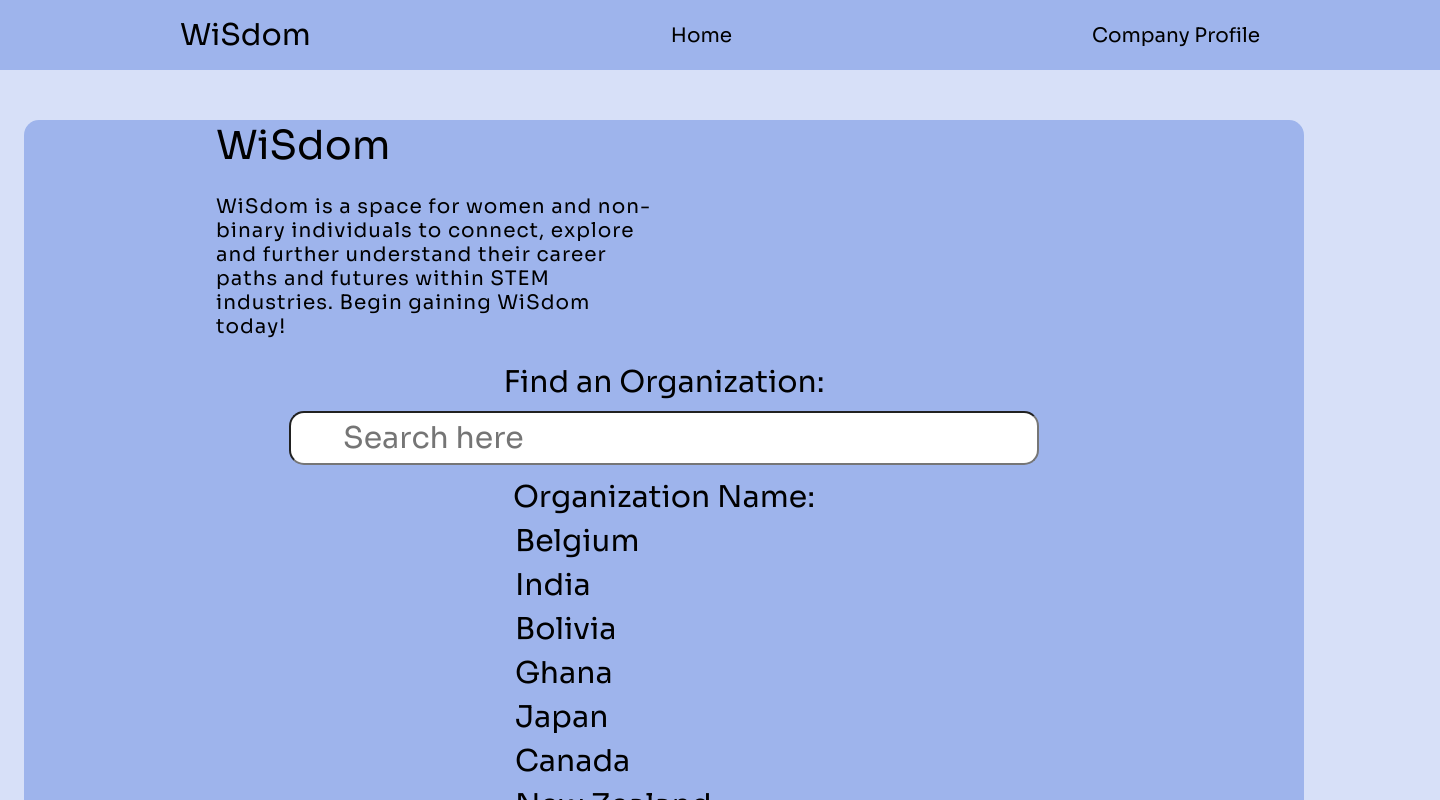
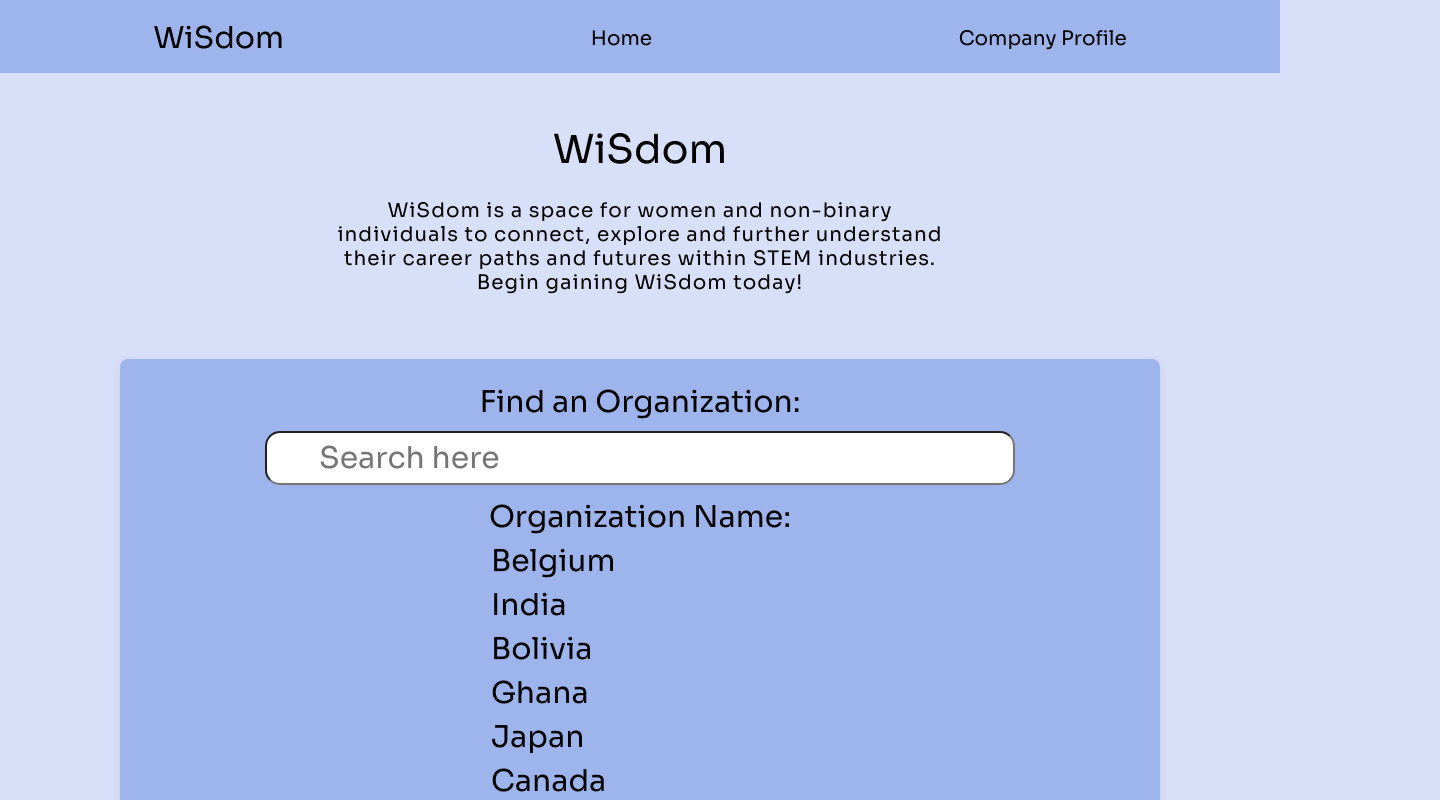
Before and after one commit to adeline-su/WiSdom, a React (Create React App) app in the folder frontend/my-app/: page / in a window 1280 px wide. Shown: the top 800 px of the page, 1440 px wide, since content can reach past the window. Built offline with nearby package versions, Linux system fonts and the light colour scheme; no server answers; the database is empty.

Commit message:
css visual updates

```diff
--- a/frontend/my-app/src/App.css
+++ b/frontend/my-app/src/App.css
@@ -8,16 +8,23 @@
 
 
 }
+@media only screen and (max-width: 1440px) {}
 
-@media only screen and (max-width: 1440px) {
   body {
     background-color: var(--lightblue)
 
   }
 
   .body-wrapper {
-    width: 100vw !important;
-    border-radius: 15px;
+      margin-top: 24px;
+      margin-bottom: 24px;
+      margin-left: 96px;
+      margin-right: 96px;
+      border-radius: 8px;
+      height: auto;
+      background-color: var(--darkblue);
+      padding: 24px;
+      box-shadow: var(--shadow);
   }
 
   nav-bar {
@@ -28,10 +35,11 @@
     max-height: 48px;
     font-size: 12px;
     box-shadow: 10px, 10px, 10px var(--shadow);
+    margin-bottom: 12px;
+
 
 
   }
-}
 
 * {
   font-family: 'Sora', sans-serif;
@@ -41,6 +49,7 @@
   font-weight: normal;
 }
 
+/*
 .body-wrapper {
   margin: auto;
   width: 100vh;
@@ -48,6 +57,8 @@
   background-color: var(--darkblue);
   position: relative;
 }
+
+*/
 
 .page-wrapper {
   padding: 24px;
@@ -57,7 +68,7 @@
 
 /* changes the font I think and placement? */
 .nav-wrapper {
-  padding-top: 16px;
+  padding-top: 19px;
   padding-bottom: 16px;
   font-size: 12px;
   background-color: var(--darkblue);
@@ -65,32 +76,16 @@
   max-height: 48px;
   box-shadow: 10px, 10px, 10px var(--shadow);
   position: absolute;
-  width: 1440px;
+  width: 100%;
   left: 0px;
   top: 0px;
+  margin-bottom: 12px;
+
+
 
 
 }
 
-nav-bar {
-  position: relative;
-  font-size: 12px;
-  /* background-color: var(--color3); */
-  /* bottom: 0; */
-  /* top: 0; */
-  /* width: 400px;
-  height: 200px; */
-  /* width: calc(100vh - 100px); */
-  padding: 60px;
-
-  /* padding-left: 10px;
-  padding-right: 10px; */
-  /* margin: auto; */
-  /* color: var(--color3); */
-  max-height: 48px;
-  box-shadow: 10px, 10px, 10px var(--shadow);
-
-}
 
 a:link {
   text-decoration: none;
@@ -113,14 +108,12 @@ a:hover {
 
 }
 
-
+/* messes around with the actual text */
 .nav-links {
   display: flex;
   justify-content: right;
   background-color: var(--darkblue);
-  max-height: 48px;
   font-size: 12px;
-
 }
 
 button {
@@ -143,10 +136,10 @@ button {
   font-size: 40px;
   color: var(--dark);
   font-weight: normal;
-  margin-left: 192px;
   margin-bottom: 24px;
-  text-align: left;
-  margin-top: 12vh;
+  text-align: center;
+  margin-top: 100px;
+
 }
 
 .App {
@@ -167,16 +160,15 @@ margin: 10px;
 
 .description{
   font-size: 20px;
-  margin-left: 192px;
-  margin-right: 96px;
   margin-top: 10px;
-  margin-bottom: 24px;
-  text-align: left;
-  max-width: 35%;
+  margin-bottom: 64px;
+  text-align: center;
+  max-width: 50%;
   letter-spacing: 1px;
   line-height: 1.2;
+}
 
-
-
-
+.searchresult{
+  font-size: 24px;
+  text-align: left;
 }
--- a/frontend/my-app/src/components/Home.js
+++ b/frontend/my-app/src/components/Home.js
@@ -143,17 +143,14 @@ const Home = () => {
 
     return (
         <div className='page-wrapper'>
-            <div className='nav-wrapper'>
               <NavBar/>
-            </div>
-            <div className='body-wrapper'>
             <div className='title'>
                         WiSdom
                     </div>
                     <div className='description'>
                         WiSdom is a space for women and non-binary individuals to connect, explore and further understand their career paths and futures within STEM industries. Begin gaining WiSdom today!
                     </div>
-
+            <div className='body-wrapper'>
             <p>Find an Organization: </p>
                 <div>
                     <input className = 'searchbox'
@@ -162,12 +159,11 @@ const Home = () => {
                         onChange={(e) => setSearchInput(e.target.value)}
                         value={searchInput} />
                 </div>
-            <div className='block-wrapper'>
                     <table>
                     <tr>
                         <th>Organization Name:</th>
                     </tr>
-
+                   <div className='searchresult'>
                         {searchResultsCountries().map((country) => (
                             <div>
                             <tr>
@@ -176,11 +172,14 @@ const Home = () => {
                             </tr>
                             </div>
                           ))}
+                   </div>
+
+
 
                     </table>
 
 
-                </div>
+
 
                 {/* <div className="App">
                     <form onSubmit={submithandler}>
--- a/frontend/my-app/src/components/NavBar.js
+++ b/frontend/my-app/src/components/NavBar.js
@@ -4,11 +4,13 @@ import { Link } from "react-router-dom"
 
 const NavBar = () => {
   return (
-    <div className='nav-links'>
-         <p>WiSdom</p>
-        <Link to='/'>Home</Link>
-        <Link to='/company-profile'>Company Profile</Link>
-        {/* <Link to='/profile'>Profile</Link> */}
+    <div className='nav-wrapper'>
+      <div className='nav-links'>
+          <p>WiSdom</p>
+          <Link to='/'>Home</Link>
+          <Link to='/company-profile'>Company Profile</Link>
+          {/* <Link to='/profile'>Profile</Link> */}
+      </div>
     </div>
 
   )
```
Lines whose indentation alone changed are shown as unchanged.
